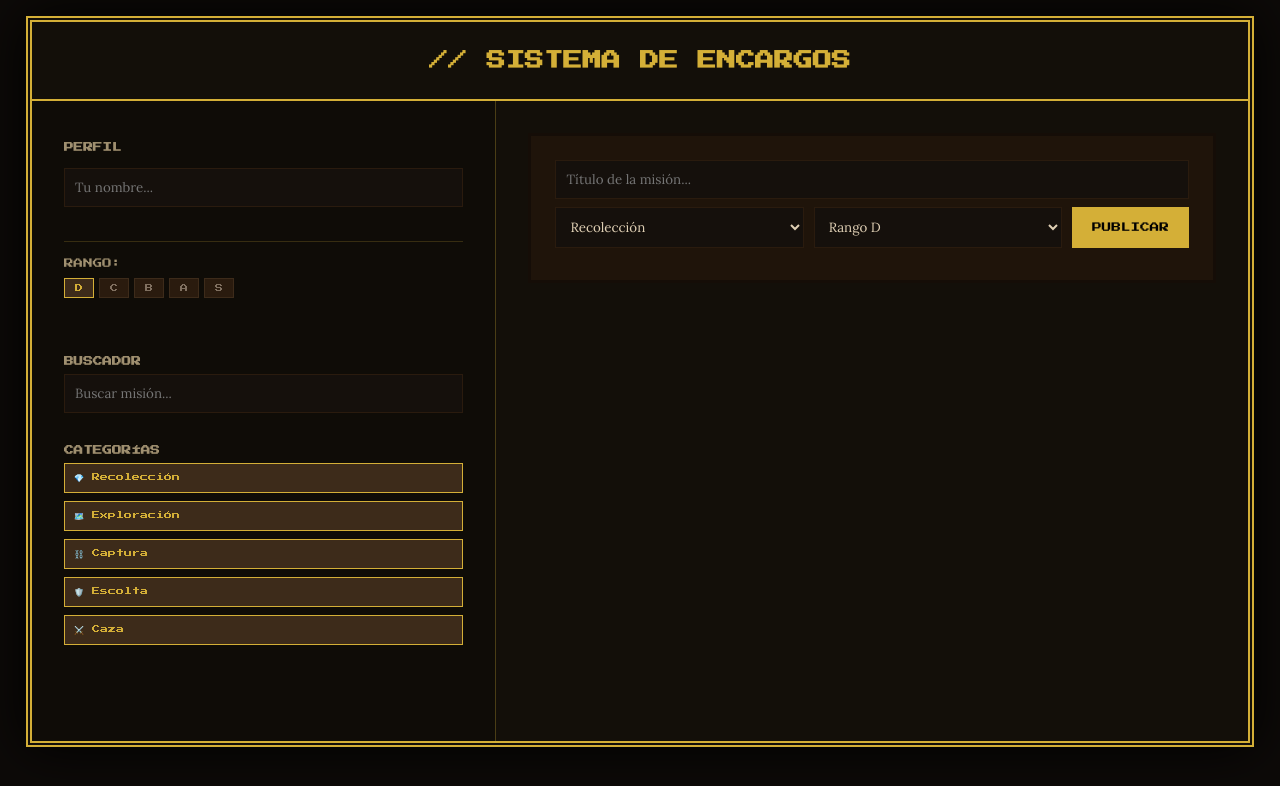
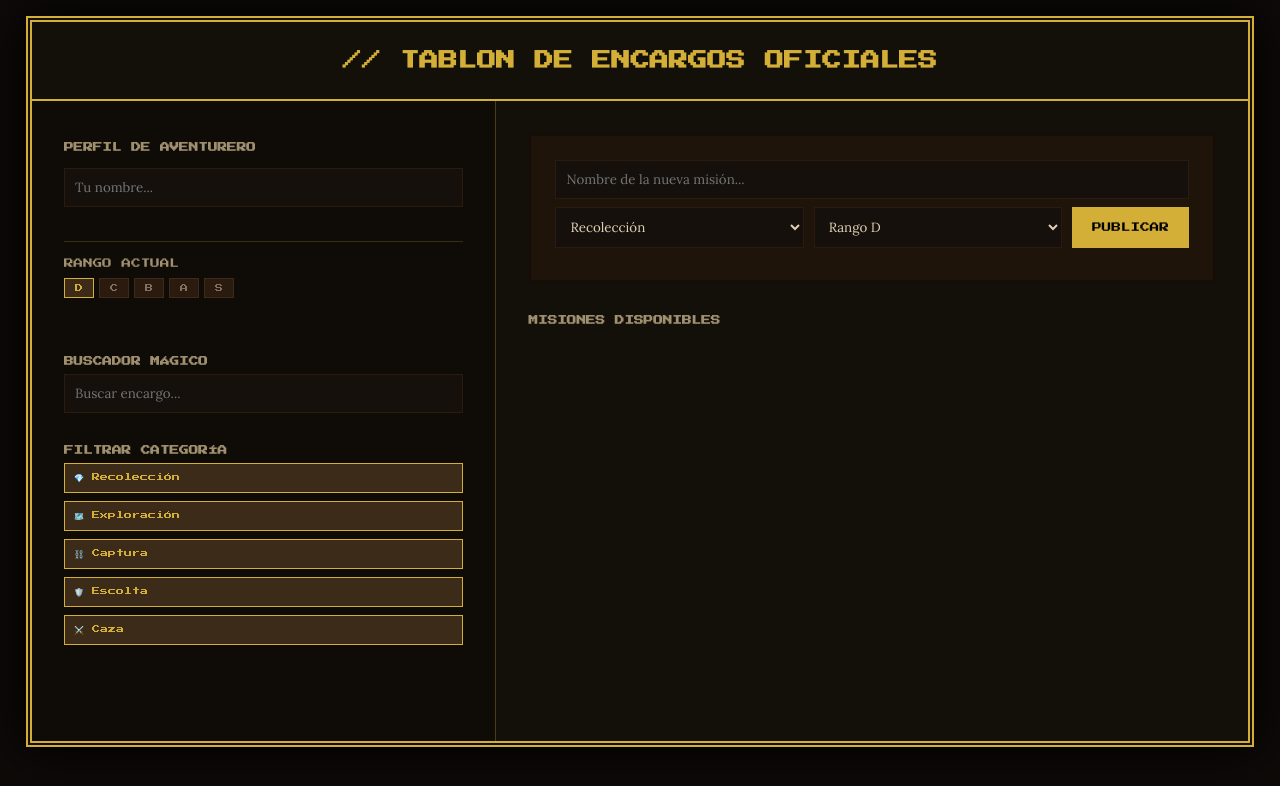
Before and after one commit to OSCARaluceac/Tablon_De_Misiones., a plain HTML site: page index.html in a window 1280 px wide. Drawn offline with Linux system fonts and the light colour scheme.

Commit message:
Update index.html for clarity and structure

```diff
--- a/index.html
+++ b/index.html
@@ -3,7 +3,7 @@
 <head>
     <meta charset="UTF-8">
     <meta name="viewport" content="width=device-width, initial-scale=1.0">
-    <title>Tablón del Gremio - HD-2D</title>
+    <title>Tablón de Misiones del Gremio - HD-2D Clarificado</title>
     <link rel="stylesheet" href="style.css">
     <link href="https://fonts.googleapis.com/css2?family=Press+Start+2P&family=Lora:ital,wght@0,400;1,700&display=swap" rel="stylesheet">
 </head>
@@ -11,17 +11,18 @@
 
     <div class="guild-wrapper">
         <header class="guild-header">
-            <h1 class="pixel-title">// SISTEMA DE ENCARGOS</h1>
+            <h1 class="pixel-title">// TABLON DE ENCARGOS OFICIALES</h1>
         </header>
 
         <main class="main-layout">
             <aside class="guild-sidebar">
 
                 <section class="control-box profile-area">
-                    <h3 class="pixel-subtitle">PERFIL</h3>
+                    <h3 class="pixel-subtitle">PERFIL DE AVENTURERO</h3>
                     <input type="text" id="nombre-aventurero" placeholder="Tu nombre..." class="pixel-input-small">
+
                     <div class="rank-display">
-                        <span class="pixel-subtitle">RANGO:</span>
+                        <span class="pixel-subtitle">RANGO ACTUAL</span>
                         <div id="selector-rango-av" class="rank-toggle-group">
                             <button class="rank-dot active" data-rank="D">D</button>
                             <button class="rank-dot" data-rank="C">C</button>
@@ -33,12 +34,12 @@
                 </section>
 
                 <section class="control-box">
-                    <h3 class="pixel-subtitle">BUSCADOR</h3>
-                    <input type="text" id="filtro-texto" placeholder="Buscar misión..." class="pixel-input-small">
+                    <h3 class="pixel-subtitle">BUSCADOR MÁGICO</h3>
+                    <input type="text" id="filtro-texto" placeholder="Buscar encargo..." class="pixel-input-small">
                 </section>
 
                 <section class="control-box">
-                    <h3 class="pixel-subtitle">CATEGORÍAS</h3>
+                    <h3 class="pixel-subtitle">FILTRAR CATEGORÍA</h3>
                     <div id="filtro-categorias" class="category-stack">
                         <button class="cat-toggle active" data-cat="Recolección">💎 Recolección</button>
                         <button class="cat-toggle active" data-cat="Exploración">🗺️ Exploración</button>
@@ -50,10 +51,12 @@
             </aside>
 
             <section class="quest-board">
-                <form id="form-mision" class="wood-panel">
+
+                <form id="form-mision" class="quest-input-form wood-panel">
                     <div class="form-row">
-                        <input type="text" id="input-mision" placeholder="Título de la misión..." required class="pixel-input">
+                        <input type="text" id="input-mision" placeholder="Nombre de la nueva misión..." required class="pixel-input">
                     </div>
+
                     <div class="form-row">
                         <select id="select-categoria" class="pixel-select">
                             <option value="Recolección">Recolección</option>
@@ -62,6 +65,7 @@
                             <option value="Escolta">Escolta</option>
                             <option value="Caza">Caza</option>
                         </select>
+
                         <select id="select-rango" class="pixel-select">
                             <option value="D">Rango D</option>
                             <option value="C">Rango C</option>
@@ -69,12 +73,16 @@
                             <option value="A">Rango A</option>
                             <option value="S">Rango S</option>
                         </select>
-                        <button type="submit" class="gold-button">PUBLICAR</button>
+
+                        <button type="submit" class="pixel-button gold-accent gold-button">PUBLICAR</button>
                     </div>
                 </form>
 
+                <h2 class="pixel-subtitle">MISIONES DISPONIBLES</h2>
+
                 <div id="lista-misiones" class="parchment-container">
                     </div>
+
             </section>
         </main>
     </div>
```
